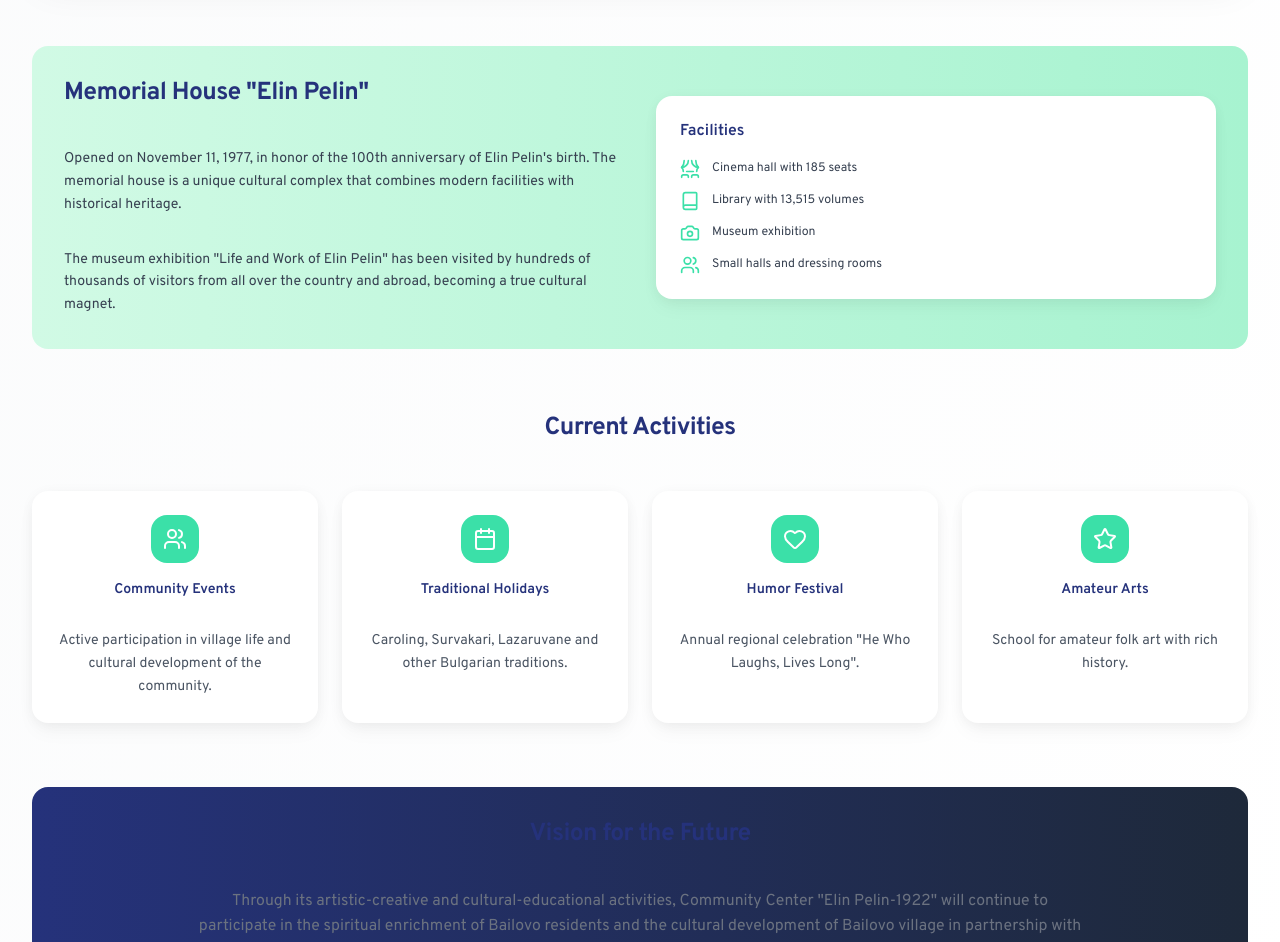
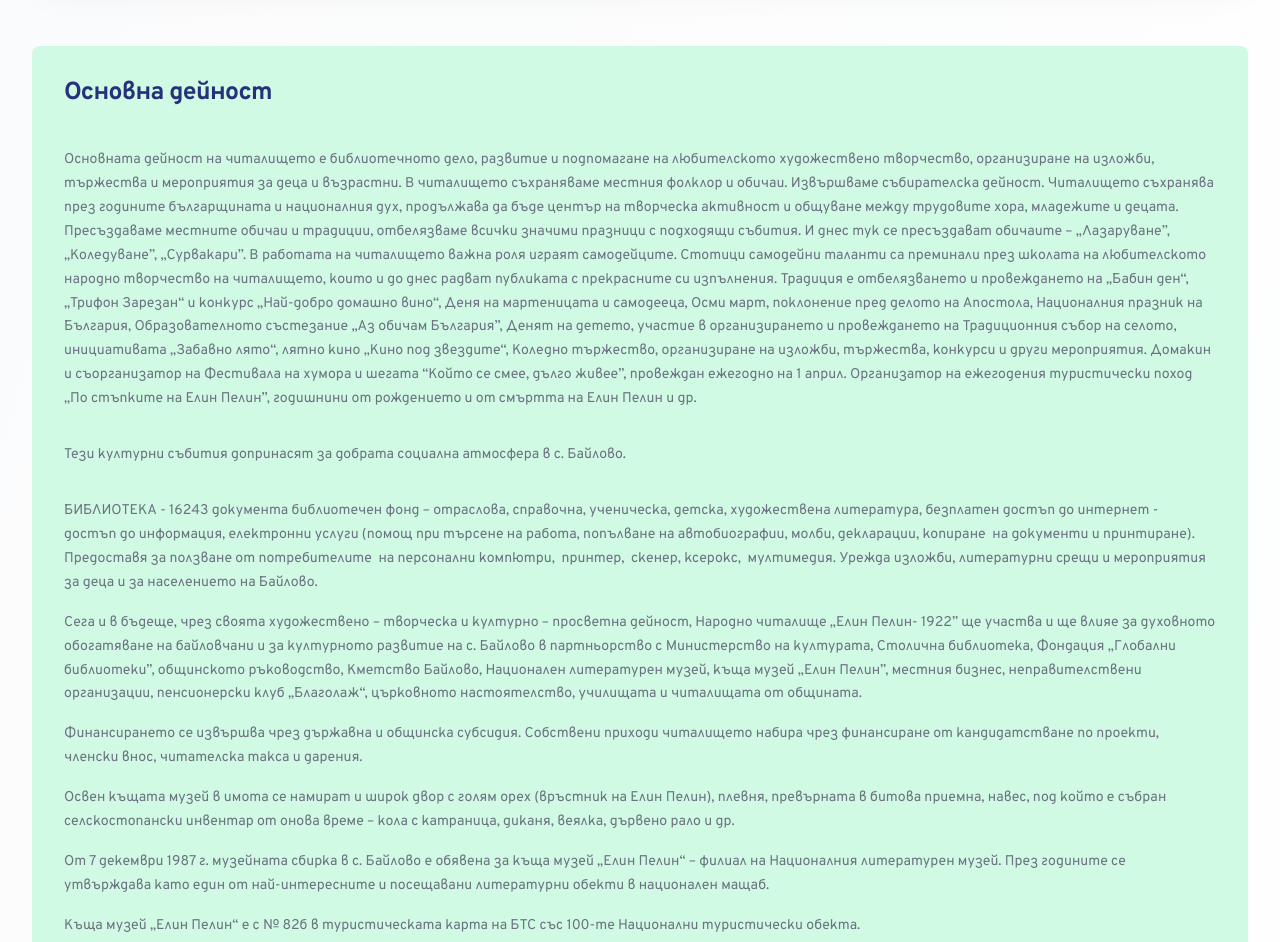
Before and after one commit to voodoobg/bailovo-website, a Next.js app: page /en/culture in a window 1280 px wide. Shown: the part 2220-3162 px from the top of the page. Built offline with nearby package versions, Linux system fonts and the light colour scheme.

Commit message:
FEATURE: Enhance English localization with additional descriptions and disable locale detection in middleware

```diff
--- a/messages/en.json
+++ b/messages/en.json
@@ -56,7 +56,9 @@
     },
     "cta": {
       "title": "Visit Bailovo Village",
-      "description": "Experience the history, culture, and beauty of Elin Pelin's birthplace"
+      "description": "Experience the history, culture, and beauty of Elin Pelin's birthplace",
+      "learn_more": "Learn more",
+      "visit_us": "Visit us"
     }
   },
 
--- a/src/app/[locale]/culture/page.tsx
+++ b/src/app/[locale]/culture/page.tsx
@@ -269,6 +269,83 @@ export default function CulturePage() {
           </div>
         </div>
 
+        {/* About Elin Pelin */}
+        <div className="bg-secondary-100 rounded-lg p-8 mb-16">
+            <h2 className="text-3xl font-bold text-primary-600 mb-6">Основна дейност</h2>
+            <div className="prose prose-lg max-w-none text-gray-700">
+              <p className="mb-4">
+                Основната дейност на читалището е библиотечното дело, развитие и
+                подпомагане на любителското художествено творчество, организиране на изложби,
+                тържества и мероприятия за деца и възрастни. В читалището съхраняваме местния
+                фолклор и обичаи. Извършваме събирателска дейност. Читалището съхранява през
+                годините българщината и националния дух, продължава да бъде център на творческа
+                активност и общуване между трудовите хора, младежите и децата. Пресъздаваме
+                местните обичаи и традиции, отбелязваме всички значими празници с подходящи
+                събития. И днес тук се пресъздават обичаите – „Лазаруване”, „Коледуване”,
+                „Сурвакари”. В работата на читалището важна роля играят самодейците. Стотици
+                самодейни таланти са преминали през школата на любителското народно творчество
+                на читалището, които и до днес радват публиката с прекрасните си изпълнения.
+                Традиция е отбелязването и провеждането на „Бабин ден“, „Трифон Зарезан“ и
+                конкурс „Най-добро домашно вино“, Деня на мартеницата и самодееца, Осми март,
+                поклонение пред делото на Апостола, Националния празник на България,
+                Образователното състезание „Аз обичам България”, Денят на детето, участие в
+                организирането и провеждането на Традиционния събор на селото, инициативата
+                „Забавно лято“, лятно кино „Кино под звездите“, Коледно тържество, организиране на
+                изложби, тържества, конкурси и други мероприятия. Домакин и съорганизатор на
+                Фестивала на хумора и шегата “Който се смее, дълго живее”, провеждан ежегодно на 1
+                април. Организатор на ежегодения туристически поход „По стъпките на Елин Пелин”,
+                годишнини от рождението и от смъртта на Елин Пелин и др.
+              </p>
+              <p className="mb-4">
+                Тези културни събития допринасят за добрата социална атмосфера в с. Байлово.
+              </p>
+              <p>
+                БИБЛИОТЕКА - 16243 документа библиотечен фонд – отраслова, справочна,
+                ученическа, детска, художествена литература, безплатен достъп до интернет -  достъп
+                до информация, електронни услуги (помощ при търсене на работа, попълване на
+                автобиографии, молби, декларации, копиране  на документи и принтиране).
+                Предоставя за ползване от потребителите  на персонални компютри,  принтер,  скенер,
+                ксерокс,  мултимедия. Урежда изложби, литературни срещи и мероприятия за деца и за
+                населението на Байлово.
+              </p>
+              <p>
+                Сега и в бъдеще, чрез своята художествено – творческа и културно – просветна
+                дейност, Народно читалище „Елин Пелин- 1922” ще участва и ще влияе за духовното
+                обогатяване на байловчани и за културното развитие на с. Байлово в партньорство с
+                Министерство на културата, Столична библиотека, Фондация „Глобални библиотеки”,
+                общинското ръководство, Кметство Байлово, Национален литературен музей, къща
+                музей „Елин Пелин”, местния бизнес, неправителствени организации, пенсионерски
+                клуб „Благолаж“, църковното настоятелство, училищата и читалищата от общината.
+              </p>
+              <p>
+                Финансирането се извършва чрез държавна и общинска субсидия. Собствени
+                приходи читалището набира чрез финансиране от кандидатстване по проекти, членски
+                внос, читателска такса и дарения.
+              </p>
+              <p>
+                Освен къщата музей в имота се намират и широк двор с голям орех (връстник на
+                Елин Пелин), плевня, превърната в битова приемна, навес, под който е събран
+                селскостопански инвентар от онова време – кола с катраница, диканя, веялка, дървено
+                рало и др.
+              </p>
+              <p>
+                От 7 декември 1987 г. музейната сбирка в с. Байлово е обявена за къща
+                музей „Елин Пелин“ – филиал на Националния литературен музей. През годините
+                се утвърждава като един от най-интересните и посещавани литературни обекти в
+                национален мащаб.
+              </p>
+              <p>
+                Къща музей „Елин Пелин“ е с № 82б в туристическата карта на БТС със 100-те
+                Национални туристически обекта.
+              </p>
+              <p>
+                Заповядайте на посещение в Дом-паметник „Елин Пелин“ и къща музей „Елин
+                Пелин“ в село Байлово и ще научите интересни факти от живота на класика на
+                българската литература, майстор на късия разказ.
+              </p>
+          </div>
+        </div>
+
         {/* Monument Information */}
         <div className="bg-gradient-to-r from-secondary-100 to-secondary-200 rounded-2xl p-8 mb-16">
           <div className="grid grid-cols-1 lg:grid-cols-2 gap-8 items-center">
@@ -291,7 +368,7 @@ export default function CulturePage() {
                   </p>
               </div>
             </div>
-                         <div className="bg-white rounded-2xl p-6 shadow-soft">
+              <div className="bg-white rounded-2xl p-6 shadow-soft">
                <h3 className="text-xl font-semibold text-primary-600 mb-4">
                  {locale === 'bg' ? 'Съоръжения' : 'Facilities'}
                </h3>
--- a/src/middleware.ts
+++ b/src/middleware.ts
@@ -4,7 +4,8 @@ import { NextRequest } from 'next/server';
 const middleware = createMiddleware({
   locales: ['bg', 'en'],
   defaultLocale: 'bg',
-  localePrefix: 'always'
+  localePrefix: 'always',
+  localeDetection: false
 });
 
 export default function (request: NextRequest) {
```
